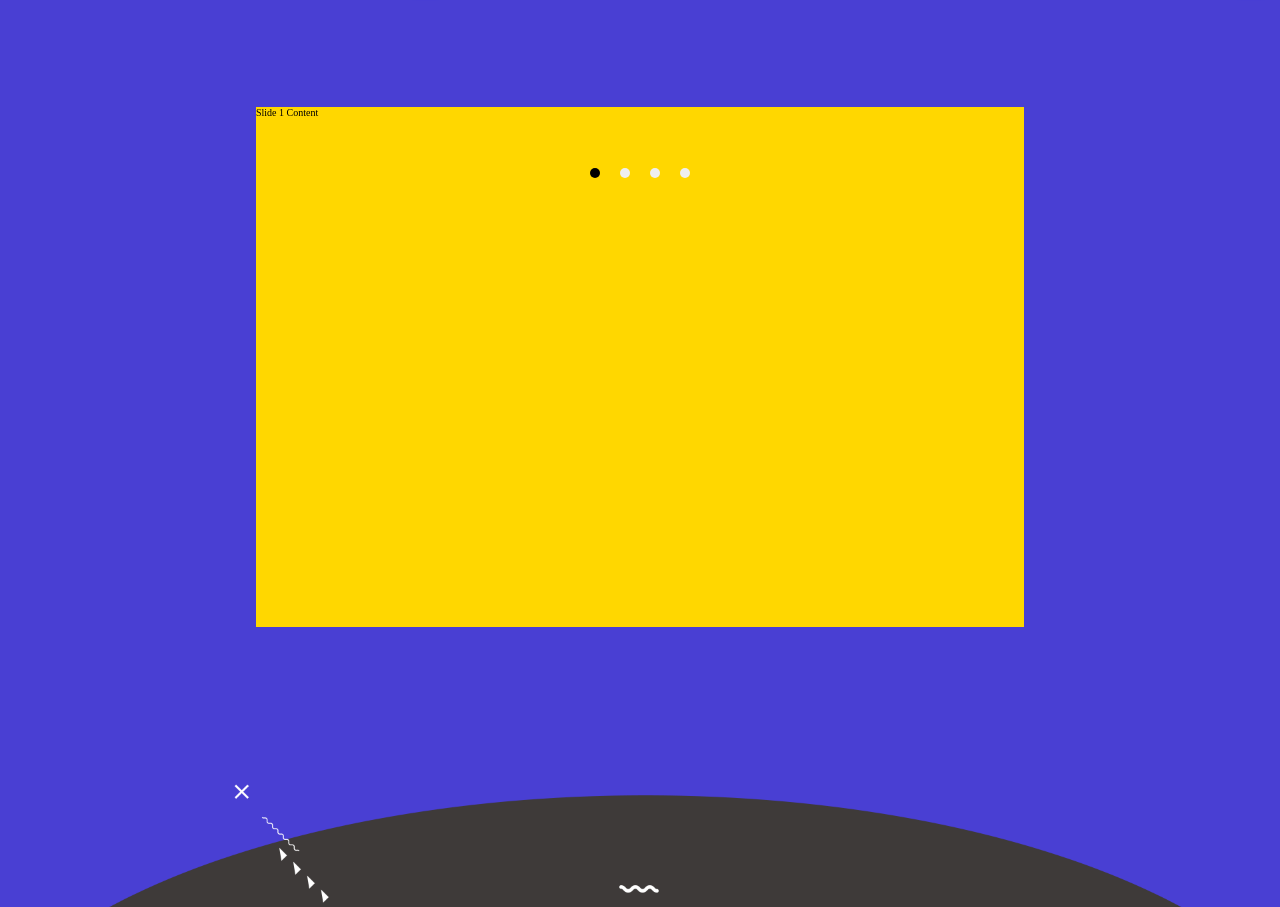
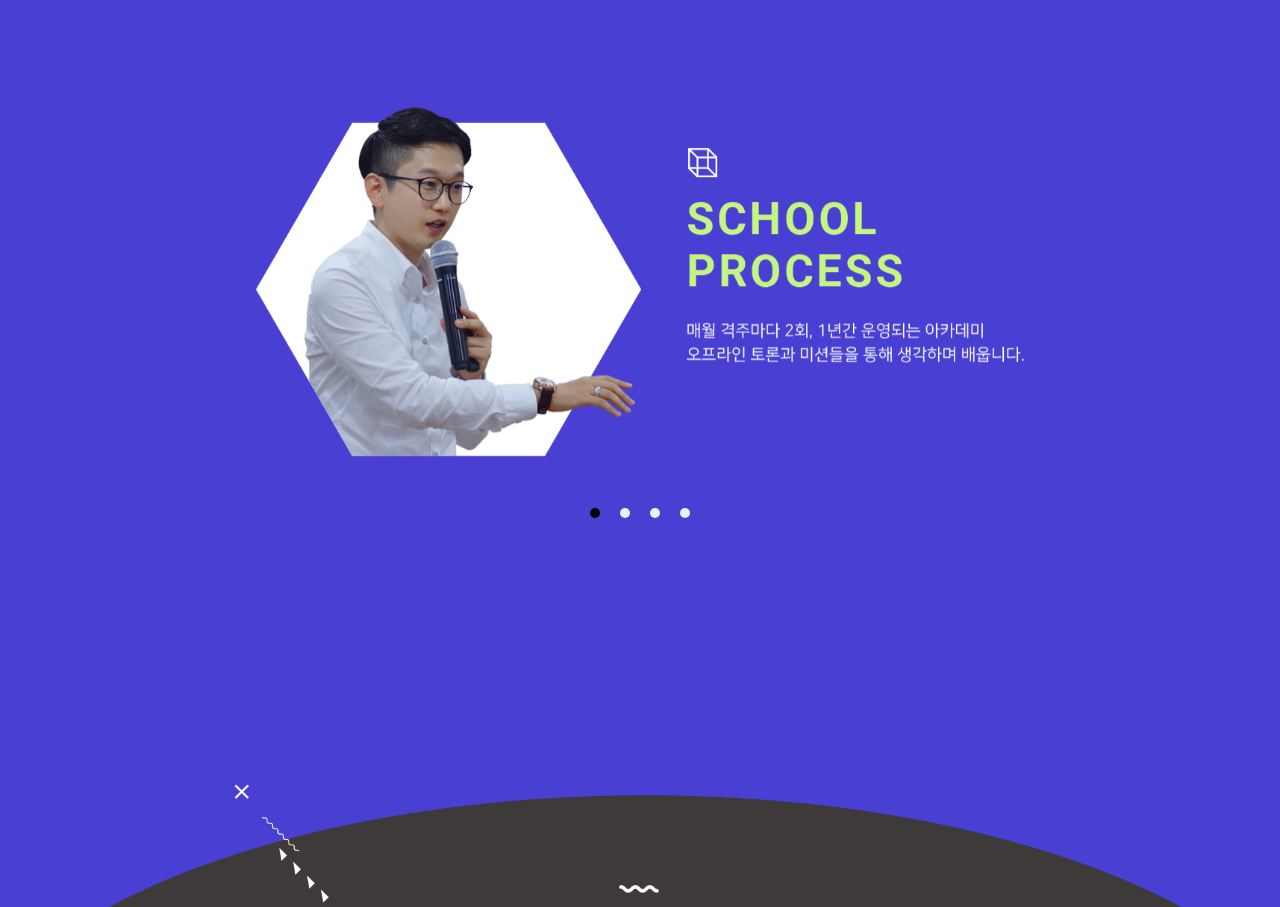
Before and after one commit to JinjuNa/mentoring.github.io, a Vue app: page / in a window 1280 px wide. Shown: the part 859-1766 px from the top of the page. Built offline with nearby package versions, Linux system fonts and the light colour scheme.

Commit message:
slider 작업

```diff
--- a/src/components/Main/MainSlider.vue
+++ b/src/components/Main/MainSlider.vue
@@ -10,16 +10,16 @@
       <div class="slider">
         <carousel :per-page="1" :navigate-to="someLocalProperty" :mouse-drag="true">
           <slide>
-            Slide 1 Content
+            <img src="../../assets/slide1.png">
           </slide>
           <slide>
-            Slide 2 Content
+            <img src="../../assets/slide2.png">
           </slide>
           <slide>
-            Slide 3 Content
+            <img src="../../assets/slide3.png">
           </slide>
           <slide>
-            Slide 4 Content
+            <img src="../../assets/slide4.png">
           </slide>
         </carousel>
       </div>
@@ -43,11 +43,15 @@ export default {
 <!-- Add "scoped" attribute to limit CSS to this component only -->
 <style scoped>
   .slider{
-    background-color: gold;
+    /* background-color: gold; */
     margin-top:60vw;
     height: 520px;
     /* position: absolute; */
 
+  }
+
+  .slider img{
+    width:100%;
   }
 
   .mainSlider{
```
